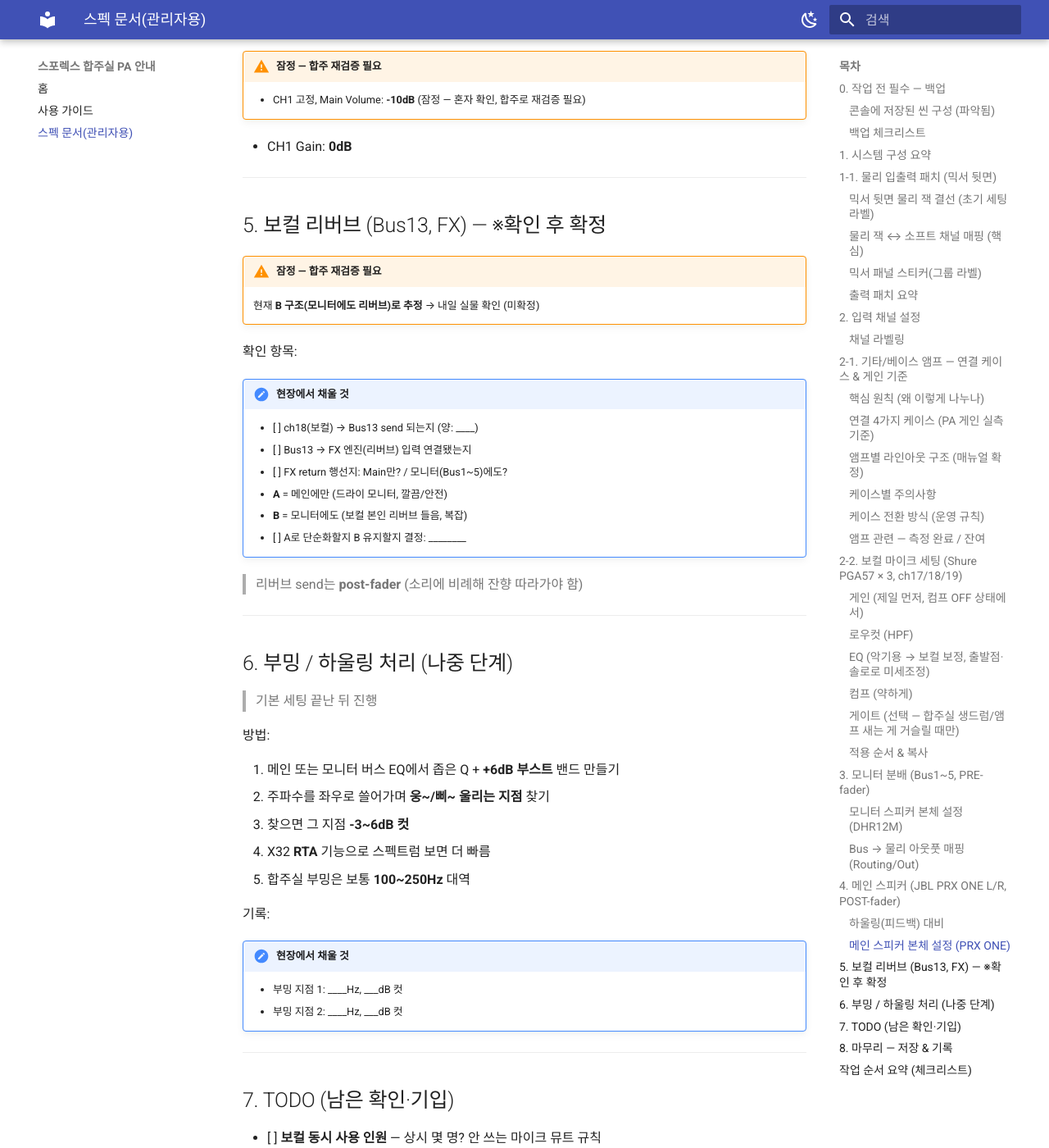
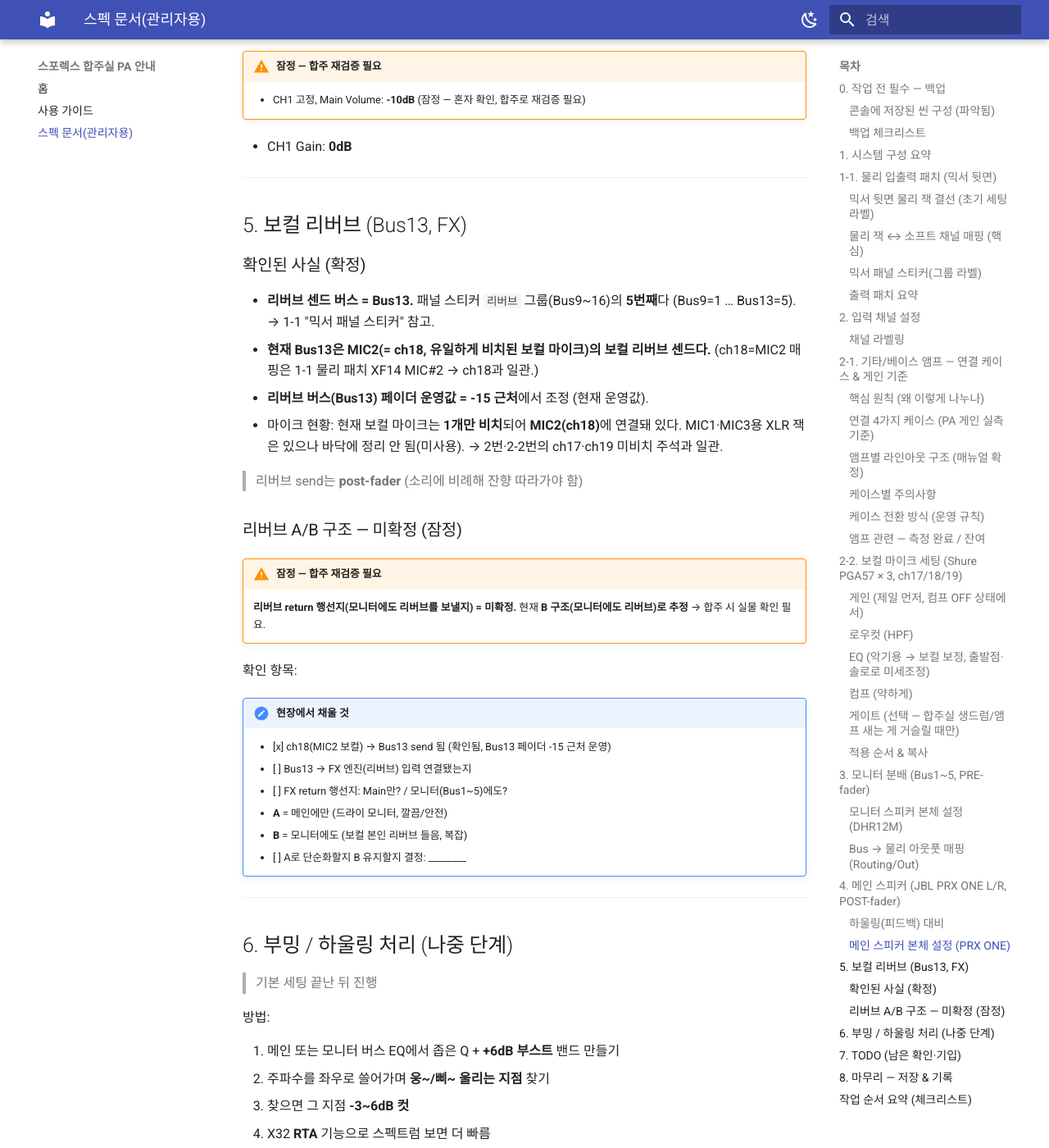
Before and after one commit to SingeonKim/mua-bandroom-guide, an MkDocs documentation site: the page built from docs/spec.md, in a window 1280 px wide and 1400 px high, scrolled down 16803 px. Shown: the whole window at 82% size. Built offline with MkDocs 1.6.1 and Material for MkDocs 9.7.7, drawn with Linux system fonts in a browser that asks for light colours; some of the changed text lies outside the part shown.

Commit message:
docs: vocal mic status (MIC2 only) + reverb control (리버브 label 5th=Bus13)
- guide: current single mic on MIC2 (MIC1/3 jacks unstowed); reverb via 리버브 label 5th fader (Bus13, ~-15)
- spec 5: confirm Bus13 = MIC2(ch18) reverb send, fader ~-15; A/B return structure still pending

```diff
--- a/docs/spec.md
+++ b/docs/spec.md
@@ -487,22 +487,31 @@
 
 -----
 
-## 5. 보컬 리버브 (Bus13, FX) — ※확인 후 확정
+## 5. 보컬 리버브 (Bus13, FX)
+
+### 확인된 사실 (확정)
+
+- **리버브 센드 버스 = Bus13.** 패널 스티커 `리버브` 그룹(Bus9~16)의 **5번째**다 (Bus9=1 … Bus13=5). → 1-1 "믹서 패널 스티커" 참고.
+- **현재 Bus13은 MIC2(= ch18, 유일하게 비치된 보컬 마이크)의 보컬 리버브 센드다.** (ch18=MIC2 매핑은 1-1 물리 패치 XF14 MIC#2 → ch18과 일관.)
+- **리버브 버스(Bus13) 페이더 운영값 = -15 근처**에서 조정 (현재 운영값).
+- 마이크 현황: 현재 보컬 마이크는 **1개만 비치**되어 **MIC2(ch18)**에 연결돼 있다. MIC1·MIC3용 XLR 잭은 있으나 바닥에 정리 안 됨(미사용). → 2번·2-2번의 ch17·ch19 미비치 주석과 일관.
+
+> 리버브 send는 **post-fader** (소리에 비례해 잔향 따라가야 함)
+
+### 리버브 A/B 구조 — 미확정 (잠정)
 
 !!! warning "잠정 — 합주 재검증 필요"
-    현재 **B 구조(모니터에도 리버브)로 추정** → 내일 실물 확인 (미확정)
+    **리버브 return 행선지(모니터에도 리버브를 보낼지) = 미확정.** 현재 **B 구조(모니터에도 리버브)로 추정** → 합주 시 실물 확인 필요.
 
 확인 항목:
 
 !!! note "현장에서 채울 것"
-    - [ ] ch18(보컬) → Bus13 send 되는지 (양: ____)
+    - [x] ch18(MIC2 보컬) → Bus13 send 됨 (확인됨, Bus13 페이더 -15 근처 운영)
     - [ ] Bus13 → FX 엔진(리버브) 입력 연결됐는지
     - [ ] FX return 행선지: Main만? / 모니터(Bus1~5)에도?
       - **A** = 메인에만 (드라이 모니터, 깔끔/안전)
       - **B** = 모니터에도 (보컬 본인 리버브 들음, 복잡)
     - [ ] A로 단순화할지 B 유지할지 결정: ________
-
-> 리버브 send는 **post-fader** (소리에 비례해 잔향 따라가야 함)
 
 -----
 
@@ -531,7 +540,7 @@
 - [ ] **보컬 동시 사용 인원** — 상시 몇 명? 안 쓰는 마이크 뮤트 규칙
 - [x] **보컬 ch17~19 입력 경로 확인** — 하단 판넬/AES50 추정 **해소**: 뒷면 로컬 입력 XF13~15(MIC#1~3) → Input Routing으로 ch17~19 매핑 확인. (외부 스테이지박스 없음)
 - [ ] **Input Routing 블록 교차확인** — X32-Edit `Routing > Input`에서 In 1-8/9-16/17-24 소스 할당이 1-1 매핑과 일치하는지 한 번 대조 (작성자 내부 변경 가능성)
-- [ ] **리버브 구조** — Bus13 / FX return 행선지 (5번 항목)
+- [ ] **리버브 구조** — Bus13 = MIC2(ch18) 보컬 리버브 센드 확인됨(페이더 -15 근처 운영). **FX return 행선지(A 메인만 / B 모니터에도)는 미확정** (5번 항목)
 - [ ] **각 채널 게인 값 기입** — 키보드 실측 완료(저장됨, 값 추후 기입) / 보컬 잔여 (2번 표)
 - [x] **Bus → 아웃풋 매핑** — 확정. Bus1=기타1/Bus2=베이스/Bus3=기타2/Bus4=건반/Bus5=드럼, XM↔Bus는 순서대로(XM1=Bus1 … XM5=Bus5) (3번 항목)
 - [ ] **어쿠스틱기타(DI)·블루투스·노트북DI 입력** — 물리 입력 배정 확인됨(XF11/XF12/TRS5·6, → 1-1). 사용 시 채널 라우팅 후 입력 행 추가
```
Also changed, not shown: docs/guide.md (+8 -2 lines).
